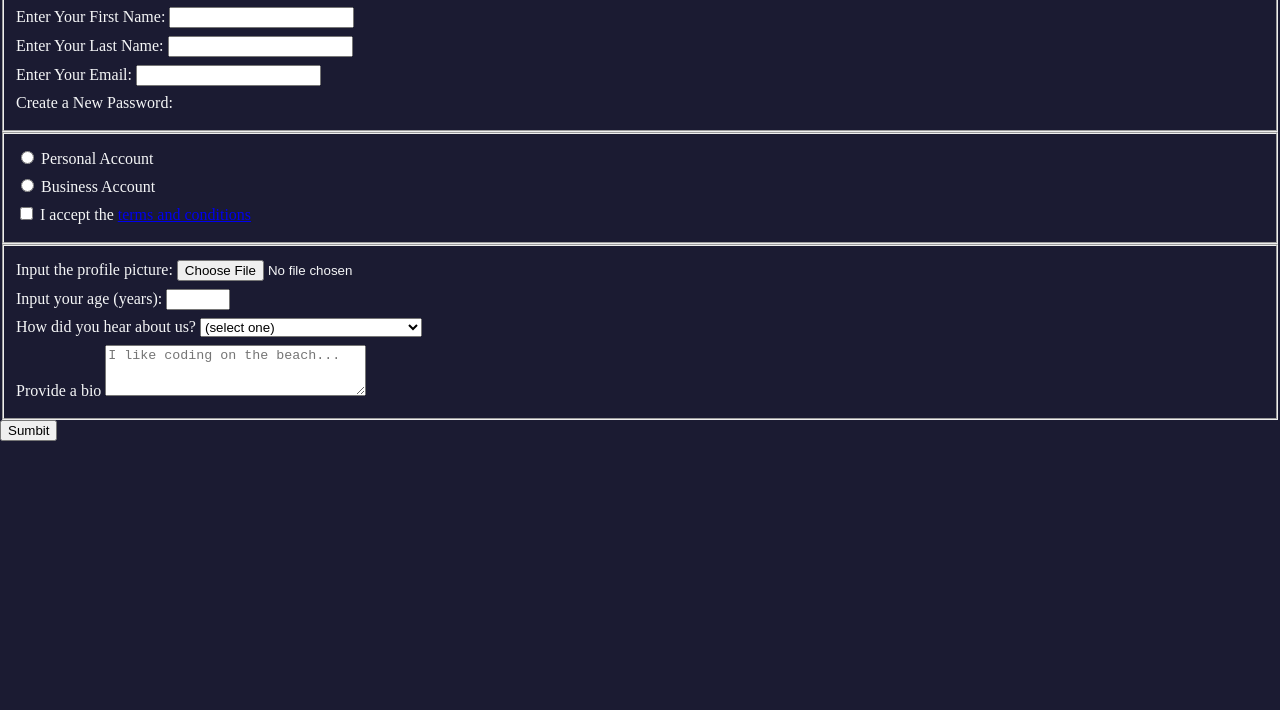
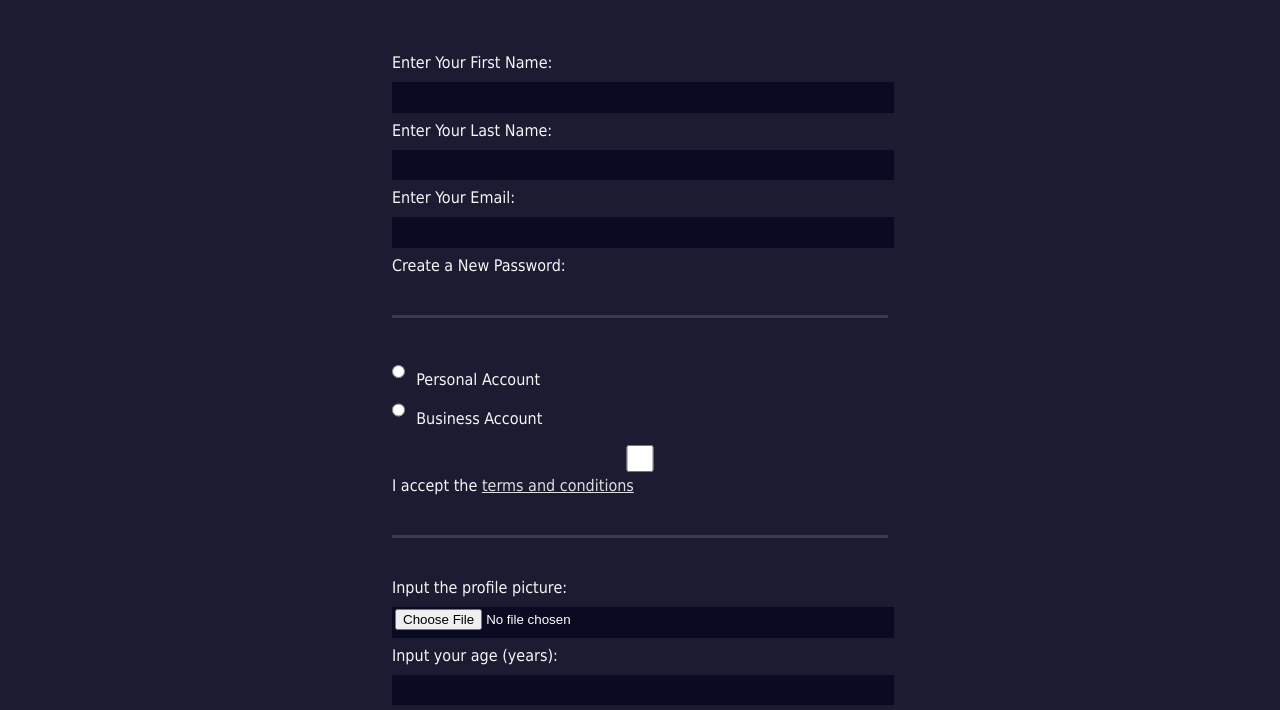
Before and after one commit to zvaka/Registration-form, a plain HTML site: page index.html in a window 1280 px wide. Shown: the part 122-832 px from the top of the page. Drawn offline with Linux system fonts and the light colour scheme.

Commit message:
css finished

```diff
--- a/index.html
+++ b/index.html
@@ -8,7 +8,7 @@
     <h1>Registration Form</h1>
     <p>Please fill out this form with the required information</p>
     <form action="https://register-demo.freecodecamp.org">
-    </form>
+
       <fieldset>
         <label>Enter Your First Name: <input type="text" name="first-name" required ></label>
         <label>Enter Your Last Name: <input type="text" name="last-name" required></label>
@@ -17,8 +17,8 @@
         <!-- The pattern attribute to the password input element is to require the input match: [a-z0-5]{8,}-->
       </fieldset>
       <fieldset>
-        <label><input type="radio" name="account-type"> Personal Account</label>
-        <label><input type="radio" name="account-type"> Business Account</label>
+        <label><input type="radio" name="account-type" class="inline"> Personal Account</label>
+        <label><input type="radio" name="account-type" class="inline"> Business Account</label>
         <label><input type="checkbox" name="i-accept" required> I accept the <a href="https://www.freecodecamp.org/news/terms-of-service/">terms and conditions</a></label>
       </fieldset>
       <fieldset>
@@ -36,18 +36,8 @@
         <label>Provide a bio
           <textarea rows="3" cols="30" name="bio" placeholder="I like coding on the beach..."></textarea>
         </label>
-
         </fieldset>
       <input type="submit" value="Sumbit">
-
-
-
-
-
-
-
-
-
-
+    </form>
 </body>
 </html>
--- a/main.css
+++ b/main.css
@@ -11,4 +11,56 @@ label {
 and add a margin of 0.5rem 0, to separate them from each other */
   display: block;
   margin: 0.5rem 0;
+  font-family: Tahoma;
+  font-size: 16px;
 }
+h1, p {
+  margin: 1em auto;
+  text-align: center;
+}
+form {
+  margin: 0 auto;
+  max-width: 500px;
+  min-width: 300px;
+  width: 60vw;
+  padding-bottom: 2em;
+}
+fieldset {
+  border: none;
+  padding: 2rem 0;
+  border-bottom: 3px solid #3b3b4f;
+}
+fieldset:last-of-type {
+  border-bottom: none;
+}
+input, textarea, select {
+  width: 100%;
+  margin: 10px 0px 0px 0px;
+  min-height: 2em;
+}
+ .inline {
+   width: unset;
+   margin: 0 0.5em 0 0;
+ }
+ input, textarea {
+   background-color: #0a0a23;
+   border: 1px solid #0a0a23;
+   color:#ffffff;
+ }
+ input[type="submit"] {
+   display: block;
+   width: 60%;
+   min-width: 300px;
+   margin: 0 auto;
+   height: 2em;
+   font-size:1.1rem;
+   background-color: #3b3b4f;
+   border-color: white;
+   font-size: 1.1rem;
+ }
+input[type="file"] {
+  padding: 1px 2px;
+}
+a {
+  color: #dfdfe2;
+}
```
